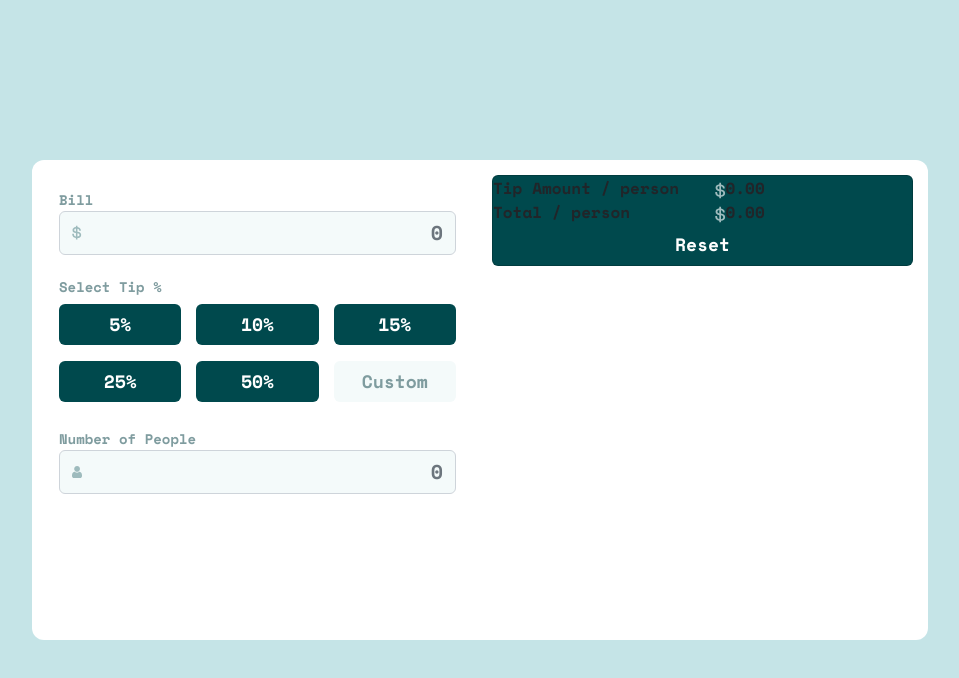
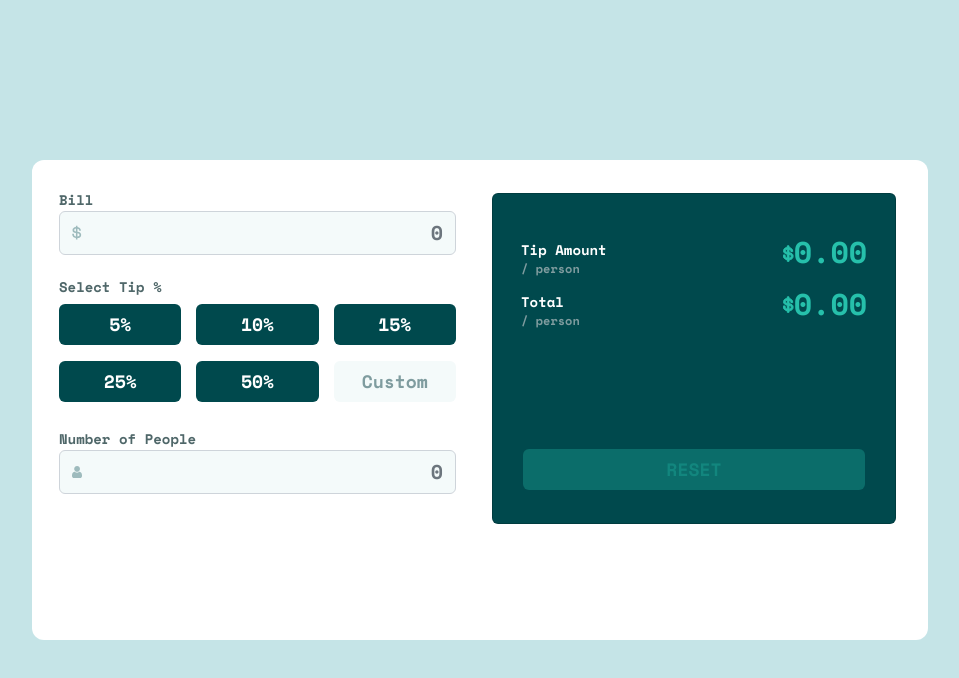
Before and after one commit to ashish-tiwari98/Tip-calculator, a plain HTML site: page index.html in a window 1280 px wide. Shown: the whole page, without its empty margins (160-1119 px from the left). Drawn offline with nearby package versions, Linux system fonts and the light colour scheme.

Commit message:
Complete Design

```diff
--- a/index.html
+++ b/index.html
@@ -51,13 +51,13 @@
         <div class="card right">
           <div class="row">
             <div class="col"> Tip Amount <span>/ person</span></div>
-            <div class="col"><img src="images/icon-dollar.svg" alt="dollar_img">0.00</div>
+            <div class="col result"><svg xmlns="http://www.w3.org/2000/svg" width="11" height="17"><path fill="hsla(172, 67%, 45%)" d="M6.016 16.328v-1.464c1.232-.08 2.22-.444 2.964-1.092.744-.648 1.116-1.508 1.116-2.58v-.144c0-.992-.348-1.772-1.044-2.34-.696-.568-1.708-.932-3.036-1.092V4.184c.56.144 1.012.4 1.356.768.344.368.516.816.516 1.344v.288h1.824v-.432c0-.448-.088-.876-.264-1.284a3.783 3.783 0 00-.744-1.116A4.251 4.251 0 007.54 2.9a5.324 5.324 0 00-1.524-.492V.872H4.288V2.36a5.532 5.532 0 00-1.416.324c-.448.168-.84.392-1.176.672-.336.28-.604.616-.804 1.008-.2.392-.3.844-.3 1.356v.144c0 .96.316 1.708.948 2.244.632.536 1.548.884 2.748 1.044v3.912c-.704-.16-1.248-.472-1.632-.936-.384-.464-.576-1.08-.576-1.848v-.288H.256v.576c0 .464.08.924.24 1.38.16.456.404.88.732 1.272.328.392.744.728 1.248 1.008s1.108.476 1.812.588v1.512h1.728zM4.288 7.424c-.688-.128-1.164-.332-1.428-.612-.264-.28-.396-.644-.396-1.092 0-.464.176-.832.528-1.104.352-.272.784-.448 1.296-.528v3.336zm1.728 5.712V9.344c.768.128 1.328.328 1.68.6.352.272.528.688.528 1.248 0 .544-.196.984-.588 1.32-.392.336-.932.544-1.62.624z"/></svg>0.00</div>
           </div>
           <div class="row">
             <div class="col"> Total <span>/ person</span></div>
-            <div class="col"><img src="images/icon-dollar.svg" alt="dollar_img">0.00</div>
+            <div class="col result"><svg xmlns="http://www.w3.org/2000/svg" width="11" height="17"><path fill="hsla(172, 67%, 45%)" d="M6.016 16.328v-1.464c1.232-.08 2.22-.444 2.964-1.092.744-.648 1.116-1.508 1.116-2.58v-.144c0-.992-.348-1.772-1.044-2.34-.696-.568-1.708-.932-3.036-1.092V4.184c.56.144 1.012.4 1.356.768.344.368.516.816.516 1.344v.288h1.824v-.432c0-.448-.088-.876-.264-1.284a3.783 3.783 0 00-.744-1.116A4.251 4.251 0 007.54 2.9a5.324 5.324 0 00-1.524-.492V.872H4.288V2.36a5.532 5.532 0 00-1.416.324c-.448.168-.84.392-1.176.672-.336.28-.604.616-.804 1.008-.2.392-.3.844-.3 1.356v.144c0 .96.316 1.708.948 2.244.632.536 1.548.884 2.748 1.044v3.912c-.704-.16-1.248-.472-1.632-.936-.384-.464-.576-1.08-.576-1.848v-.288H.256v.576c0 .464.08.924.24 1.38.16.456.404.88.732 1.272.328.392.744.728 1.248 1.008s1.108.476 1.812.588v1.512h1.728zM4.288 7.424c-.688-.128-1.164-.332-1.428-.612-.264-.28-.396-.644-.396-1.092 0-.464.176-.832.528-1.104.352-.272.784-.448 1.296-.528v3.336zm1.728 5.712V9.344c.768.128 1.328.328 1.68.6.352.272.528.688.528 1.248 0 .544-.196.984-.588 1.32-.392.336-.932.544-1.62.624z"/></svg>0.00</div>
           </div>
-          <div class="btn btn-large">Reset</div>
+          <div class="btn btn-large reset" name="reset">RESET</div>
         </div>
       </div>
     </div>
--- a/styles.css
+++ b/styles.css
@@ -25,7 +25,7 @@ body{
 
 .heading{
     font-size: 14px;
-    color: hsl(184, 14%, 56%);
+    color: hsl(184, 14%, 36%);
 }
 
 .row1,.row2{
@@ -77,6 +77,16 @@ input.form-control{
     font-size: 18px;
 }
 
+.row1>.btn:hover:not(.custom), .row2>.btn:hover:not(.custom){
+    background-color: hsla(172, 67%, 45%,0.5);
+    color:hsl(183, 100%, 15%);
+    border:none;
+}
+
+.custom:hover{
+    border:2px solid hsla(172, 67%, 45%,0.5);
+    color:hsl(183, 100%, 15%);
+}
 .mid{
     margin:auto 15px;
 }
@@ -99,4 +109,50 @@ input.form-control{
 
 .right{
     background-color: hsl(183, 100%, 15%);
+    height:100%;
+    padding:35px 30px;
+    width:96%;
+    margin-top: 18px;
 }
+
+.right .row{
+    height:20%;
+}
+
+.right .col{
+    color:white;
+    font-size:14px;
+    width:100%;
+    padding: 10px;
+}
+
+.right .col span{
+    color:hsl(184, 14%, 56%);
+    font-size: 12px;
+    display: block;
+}
+
+.result{
+    color:hsl(172, 67%, 45%) !important;
+    font-size: 30px !important;
+    text-align: right;
+    margin-top:-10px;
+}
+
+.result svg{
+    height: 22px;
+    stroke:hsl(172, 67%, 45%);
+}
+
+.reset{
+    position: absolute;
+    bottom:10%;
+    width:85%;
+    color: hsla(172, 67%, 45%,0.3);
+    background-color:hsla(172, 67%, 45%,0.3);
+}
+
+.reset:hover{
+    color: hsl(183, 100%, 15%);
+    background-color: hsl(172, 64%, 63%);
+}
```
